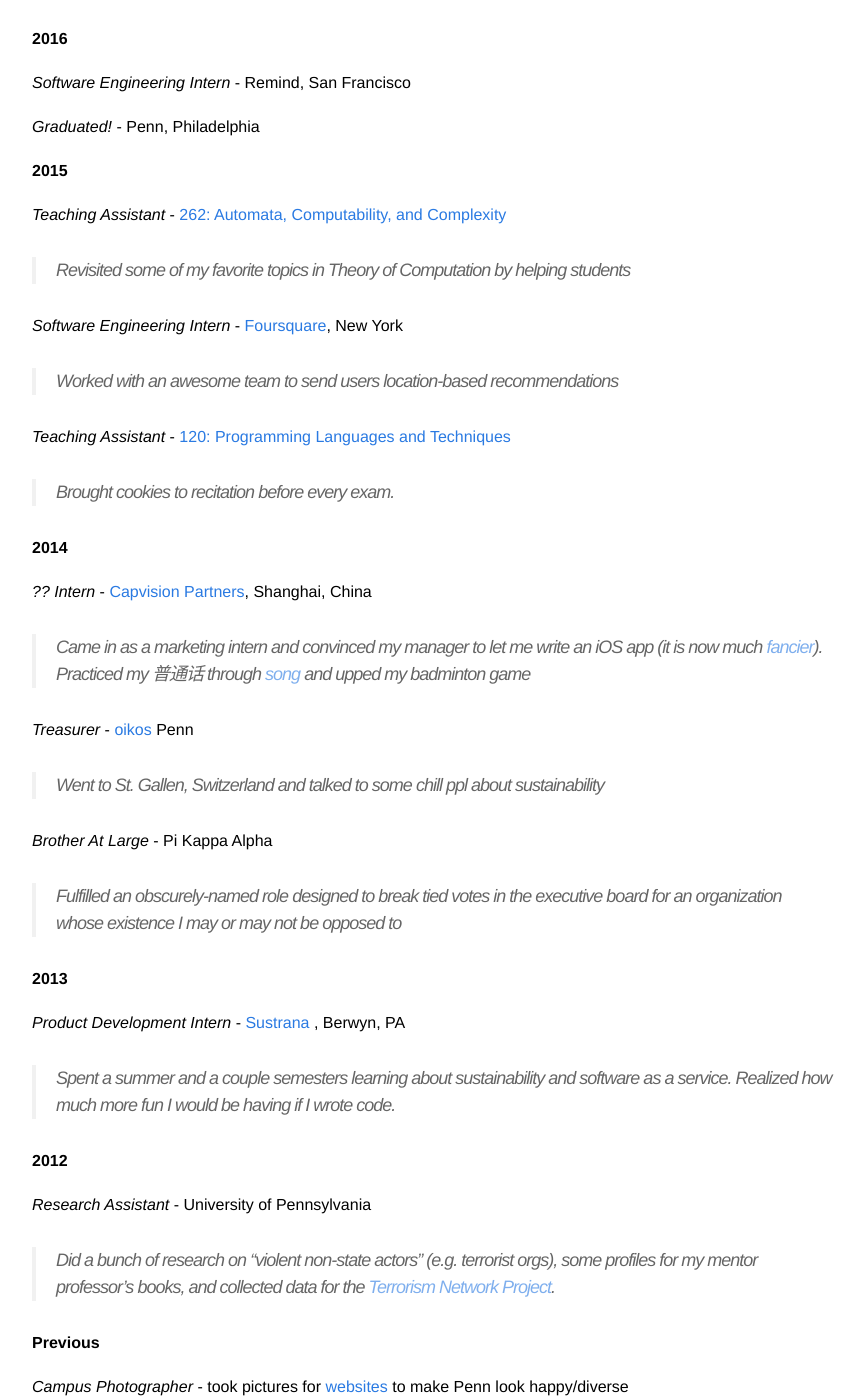
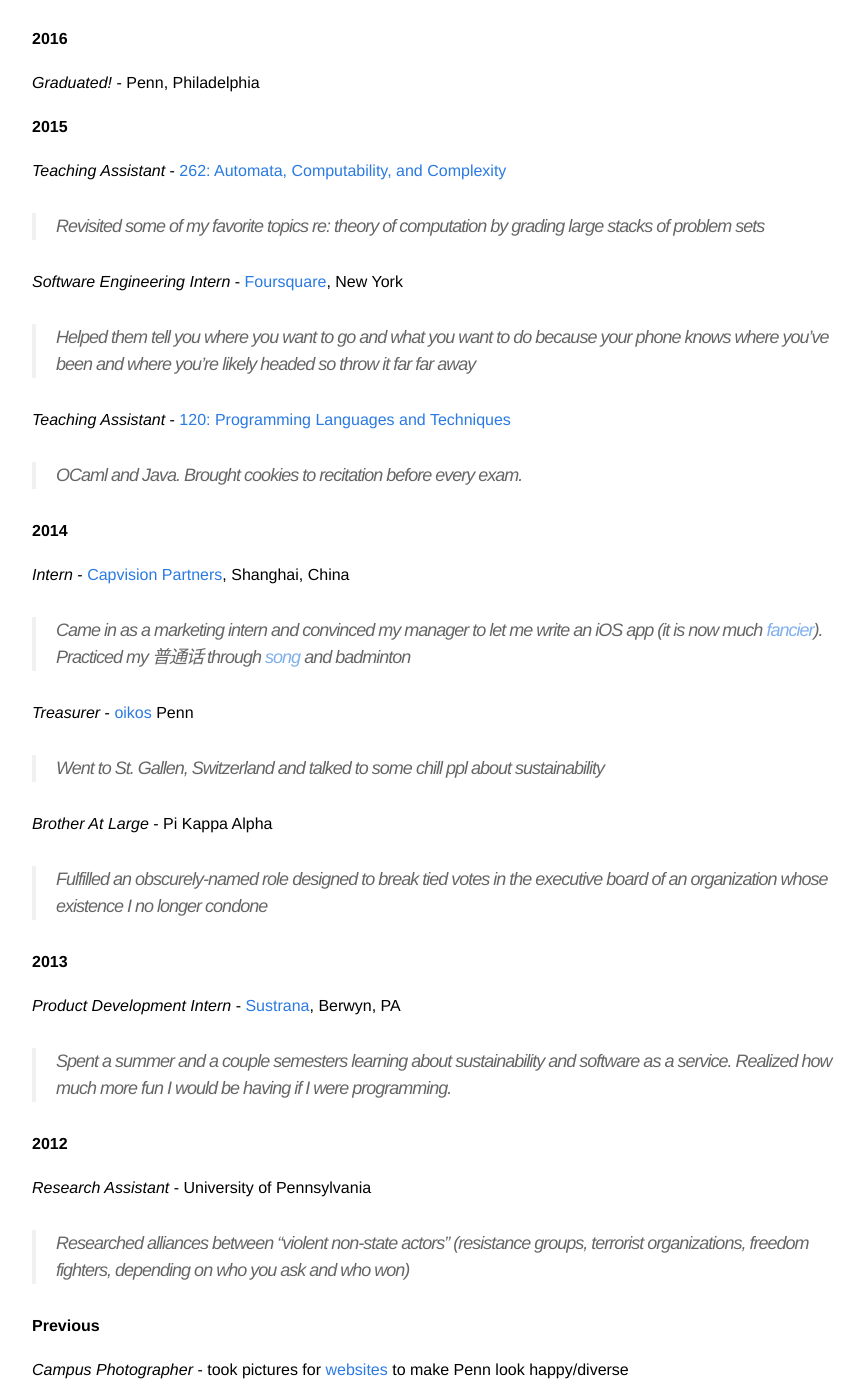
Before and after one commit to dericko/dericko.github.io, a Jekyll site: the page built from zabout.md, in a window 1280 px wide and 1400 px high, scrolled down 465 px. Shown: the whole window, without its empty margins (208-1073 px from the left). Built offline with Jekyll 4.4.1, drawn with Linux system fonts in a browser that asks for light colours; some of the changed text lies outside the part shown.

Commit message:
Update zabout.md

```diff
--- a/zabout.md
+++ b/zabout.md
@@ -15,11 +15,9 @@
 
 _Software Engineer_ - [Remind](https://www.remind.com/), San Francisco
 
-> Worked with an extraordinary group of people to build a messaging platform for education
+> Worked with an extraordinary group of people to build a messaging platform for K-12 education
 
 __2016__
-
-_Software Engineering Intern_ - Remind, San Francisco
 
 _Graduated!_ - Penn, Philadelphia
 
@@ -27,41 +25,41 @@
 
 _Teaching Assistant_ - [262: Automata, Computability, and Complexity](https://www.seas.upenn.edu/~cse262/)
 
-> Revisited some of my favorite topics in Theory of Computation by helping students
+> Revisited some of my favorite topics re: theory of computation by grading large stacks of problem sets
 
 _Software Engineering Intern_ - [Foursquare](https://foursquare.com/about), New York
 
-> Worked with an awesome team to send users location-based recommendations
+> Helped them tell you where you want to go and what you want to do because your phone knows where you've been and where you're likely headed so throw it far far away
 
 _Teaching Assistant_ - [120: Programming Languages and Techniques](https://www.seas.upenn.edu/~cis120/current/)
 
-> Brought cookies to recitation before every exam.
+> OCaml and Java. Brought cookies to recitation before every exam.
 
 __2014__
 
-_?? Intern_ - [Capvision Partners](https://www.capvision.com/home/about_us), Shanghai, China
+_Intern_ - [Capvision Partners](https://www.capvision.com/home/about_us), Shanghai, China
 
-> Came in as a marketing intern and convinced my manager to let me write an iOS app (it is now much [fancier](https://www.capvision.com/app/download/)). Practiced my 普通话 through [song](https://www.youtube.com/watch?v=uDyo6IAnbVY) and upped my badminton game
+> Came in as a marketing intern and convinced my manager to let me write an iOS app (it is now much [fancier](https://www.capvision.com/app/download/)). Practiced my 普通话 through [song](https://www.youtube.com/watch?v=uDyo6IAnbVY) and badminton
 
 _Treasurer_ - [oikos](https://oikos-international.org/) Penn
 
 > Went to St. Gallen, Switzerland and talked to some chill ppl about sustainability
 
-_Brother At Large_ -  Pi Kappa Alpha
+_Brother At Large_ - Pi Kappa Alpha
 
-> Fulfilled an obscurely-named role designed to break tied votes in the executive board for an organization whose existence I may or may not be opposed to
+> Fulfilled an obscurely-named role designed to break tied votes in the executive board of an organization whose existence I no longer condone
 
 __2013__
 
-_Product Development Intern_ - [Sustrana ](http://www.sustrana.com/about/), Berwyn, PA
+_Product Development Intern_ - [Sustrana](http://www.sustrana.com/about/), Berwyn, PA
 
-> Spent a summer and a couple semesters learning about sustainability and software as a service. Realized how much more fun I would be having if I wrote code.
+> Spent a summer and a couple semesters learning about sustainability and software as a service. Realized how much more fun I would be having if I were programming.
 
 __2012__
 
 _Research Assistant_ - University of Pennsylvania
 
-> Did a bunch of research on "violent non-state actors" (e.g. terrorist orgs), some profiles for my mentor professor's books, and collected data for the [Terrorism Network Project](http://fordschool.umich.edu/news/2012/mapping-terror-understanding-terrorist-networks-and-alliances).
+> Researched alliances between "violent non-state actors" (resistance groups, terrorist organizations, freedom fighters, depending on who you ask and who won)
 
 __Previous__
 
```
